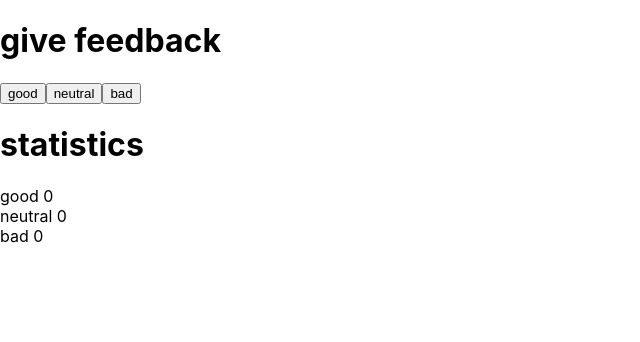
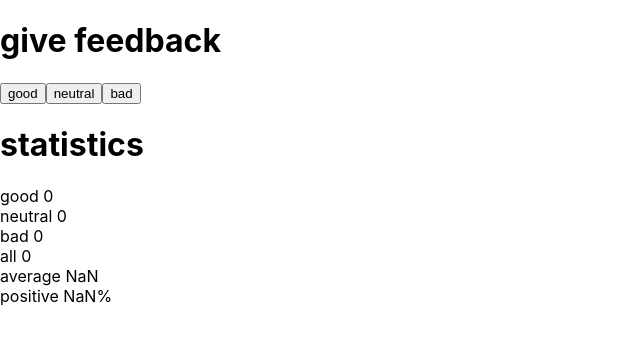
Before and after one commit to DanielZheng916/FullStackOpen, a React (Create React App) app in the folder part1/unicafe/: page / in a window 1280 px wide. Shown: the top 342 px of the page, without its empty margins (0-640 px from the left). Built offline with nearby package versions, Linux system fonts and the light colour scheme.

Commit message:
Exercises 1.7 add more statistics

```diff
--- a/part1/unicafe/src/App.js
+++ b/part1/unicafe/src/App.js
@@ -13,6 +13,11 @@ const App = () => {
   const addNeutral = () => setNeutral(neutral+1)
   const addBad = () => setBad(bad+1)
 
+  let all = good + neutral + bad;
+  let allScore = good - bad;
+  let average = allScore/all;
+  let positive = 100*good/all + '%';
+
 
   return (
     <div>
@@ -24,6 +29,9 @@ const App = () => {
       <Comment commentType="good" num={good}></Comment>
       <Comment commentType="neutral" num={neutral}></Comment>
       <Comment commentType="bad" num={bad}></Comment>
+      <Comment commentType="all" num={all}></Comment>
+      <Comment commentType="average" num={average}></Comment>
+      <Comment commentType="positive" num={positive}></Comment>
     </div>
   )
 }
```
